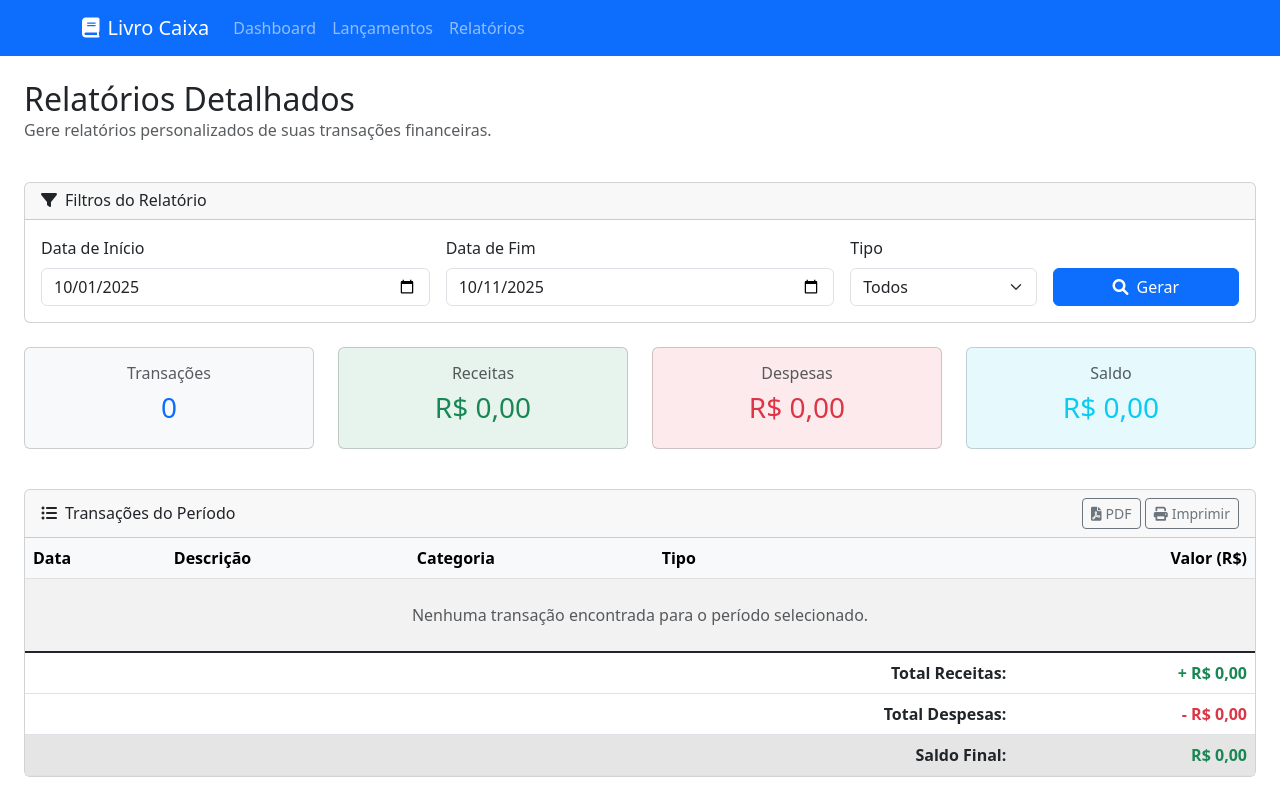
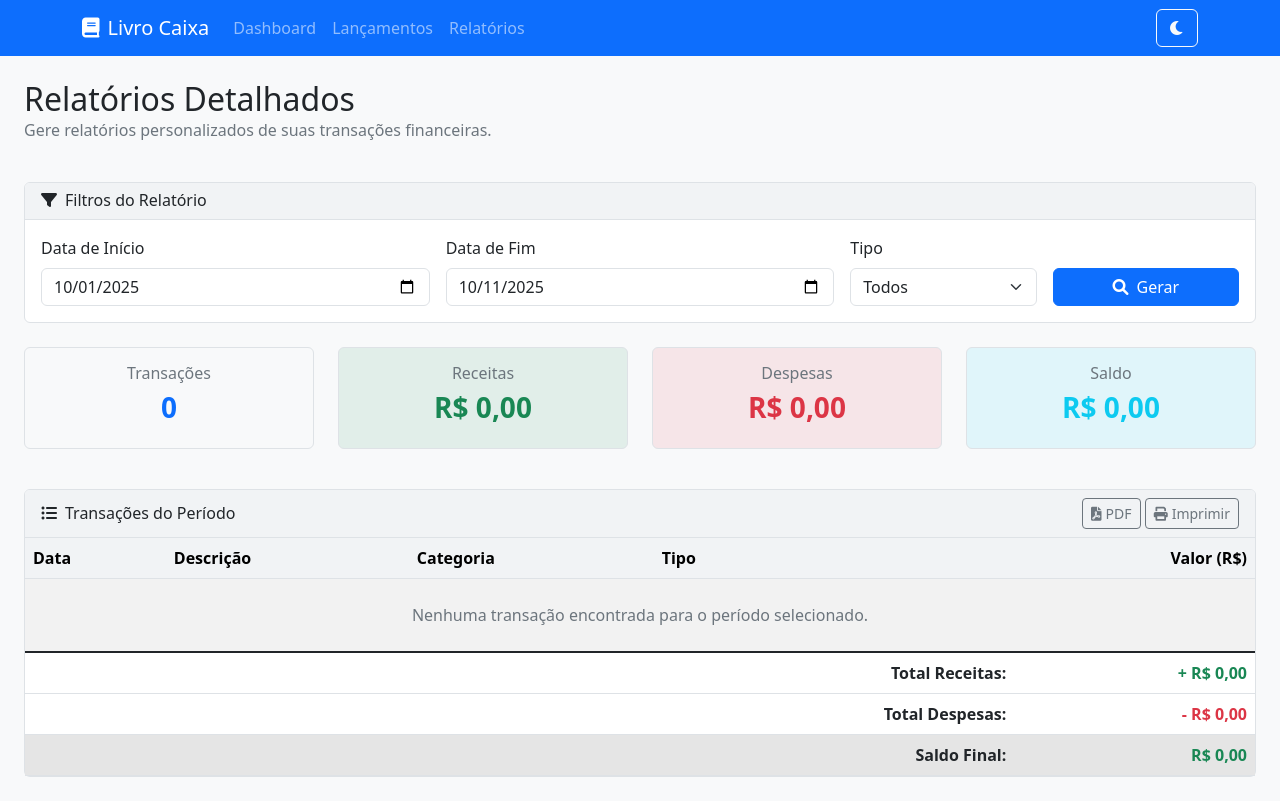
Before and after one commit to artenioreis/livro_caixa, a Flask app: page /relatorios in a window 1280 px wide. Run offline with Flask 3, Linux system fonts and the light colour scheme; data that the repository does not hold is empty; some libraries are stand-ins or nearby versions.

Commit message:
anexo ok

```diff
--- a/static/css/style.css
+++ b/static/css/style.css
@@ -1,6 +1,76 @@
-/* ... (demais estilos mantidos) */
+/* Definição de variáveis para o tema claro (padrão) */
+:root {
+    --primary-color: #0d6efd;
+    --background-color: #f8f9fa;
+    --card-background-color: #ffffff;
+    --text-color: #212529;
+    --muted-text-color: #6c757d;
+    --border-color: #dee2e6;
+    --header-background-color: #f1f3f5;
+}
 
-/* SUBSTITUA OS ESTILOS ANTERIORES DOS CARDS POR ESTES */
+/* Definição de variáveis para o tema escuro */
+[data-theme="dark"] {
+    --primary-color: #4a90e2;
+    --background-color: #121212;
+    --card-background-color: #1e1e1e;
+    --text-color: #e0e0e0;
+    --muted-text-color: #a0a0a0;
+    --border-color: #444;
+    --header-background-color: #2a2a2a;
+}
+
+body {
+    background-color: var(--background-color);
+    color: var(--text-color);
+    transition: background-color 0.3s ease, color 0.3s ease;
+}
+
+.card {
+    background-color: var(--card-background-color);
+    border: 1px solid var(--border-color);
+    color: var(--text-color);
+    transition: background-color 0.3s ease;
+}
+
+.card-header {
+    background-color: var(--header-background-color);
+    border-bottom: 1px solid var(--border-color);
+}
+
+.text-muted {
+    color: var(--muted-text-color) !important;
+}
+
+.table {
+    color: var(--text-color);
+}
+
+.table-light {
+    --bs-table-bg: var(--header-background-color);
+    --bs-table-border-color: var(--border-color);
+}
+
+.table-striped>tbody>tr:nth-of-type(odd)>* {
+    --bs-table-accent-bg: rgba(0, 0, 0, 0.02);
+}
+
+[data-theme="dark"] .table-striped>tbody>tr:nth-of-type(odd)>* {
+    --bs-table-accent-bg: rgba(255, 255, 255, 0.05);
+}
+
+.form-control, .form-select {
+    background-color: var(--card-background-color);
+    color: var(--text-color);
+    border: 1px solid var(--border-color);
+}
+
+.form-control:focus, .form-select:focus {
+    background-color: var(--card-background-color);
+    color: var(--text-color);
+    border-color: var(--primary-color);
+    box-shadow: 0 0 0 0.25rem rgba(var(--primary-color), 0.25);
+}
 
 /* Estilos para os Cards de Resumo (Dashboard) */
 .summary-card {
@@ -29,7 +99,6 @@
     background: linear-gradient(135deg, #dc3545, #e83e8c);
 }
 
-/* Novas classes para o card de Saldo */
 .card-saldo.positive-saldo {
     background: linear-gradient(135deg, #4e54c8, #8f94fb);
 }
@@ -51,4 +120,46 @@
     font-weight: 600;
 }
 
-/* Fim da substituição */
+/* --- MELHORIA PARA CARDS DE RELATÓRIO NO MODO ESCURO --- */
+
+/* Estilo base para os cards de resumo do relatório */
+.card-resumo .card-body {
+    padding: 1rem;
+}
+
+.card-resumo h3 {
+    font-size: 1.75rem;
+    font-weight: 600;
+}
+
+/* Cores específicas para o modo escuro */
+[data-theme="dark"] .card-resumo.bg-light {
+    background-color: #3a3a3a !important; /* Cor mais escura para o fundo "light" */
+    border: 1px solid #555;
+}
+
+[data-theme="dark"] .card-resumo.bg-success.bg-opacity-10 {
+    background-color: rgba(40, 167, 69, 0.2) !important;
+    border: 1px solid rgba(40, 167, 69, 0.6);
+}
+
+[data-theme="dark"] .card-resumo.bg-danger.bg-opacity-10 {
+    background-color: rgba(220, 53, 69, 0.2) !important;
+    border: 1px solid rgba(220, 53, 69, 0.6);
+}
+
+[data-theme="dark"] .card-resumo.bg-info.bg-opacity-10 {
+    background-color: rgba(13, 202, 240, 0.2) !important;
+    border: 1px solid rgba(13, 202, 240, 0.6);
+}
+
+[data-theme="dark"] .card-resumo.bg-warning.bg-opacity-10 {
+    background-color: rgba(255, 193, 7, 0.2) !important;
+    border: 1px solid rgba(255, 193, 7, 0.6);
+}
+
+[data-theme="dark"] .card-resumo .text-primary { color: #5dade2 !important; }
+[data-theme="dark"] .card-resumo .text-success { color: #58d68d !important; }
+[data-theme="dark"] .card-resumo .text-danger  { color: #ec7063 !important; }
+[data-theme="dark"] .card-resumo .text-info    { color: #5dade2 !important; }
+[data-theme="dark"] .card-resumo .text-warning { color: #f4d03f !important; }
--- a/static/js/script.js
+++ b/static/js/script.js
@@ -5,12 +5,12 @@ let anexoModal = null; // Para guardar a instância do modal
 // Inicialização
 document.addEventListener('DOMContentLoaded', function() {
 
+    configurarThemeSwitcher(); // 1. Garante que a lógica do tema é iniciada
+
     // --- Lógica para a Página Index (Dashboard) ---
-    // A forma mais fiável de detetar a página inicial é verificar a existência dos seus elementos únicos.
     const dashboardElement = document.getElementById('total-receitas');
     if (dashboardElement) {
         carregarDadosDashboard();
-        // Atualiza os dados do dashboard a cada 30 segundos
         setInterval(carregarDadosDashboard, 30000);
     }
 
@@ -28,6 +28,41 @@ document.addEventListener('DOMContentLoaded', function() {
         configurarFormularioRelatorio();
     }
 });
+
+// --- Lógica do Tema Claro/Escuro ---
+function configurarThemeSwitcher() {
+    const themeSwitcher = document.getElementById('theme-switcher');
+    if (!themeSwitcher) return; // Se o botão não existir, para a execução
+
+    const themeIcon = themeSwitcher.querySelector('i');
+    const html = document.documentElement;
+
+    // Carrega o tema salvo no localStorage ou usa 'light' como padrão
+    const savedTheme = localStorage.getItem('theme') || 'light';
+    html.setAttribute('data-theme', savedTheme);
+    if(themeIcon) {
+        themeIcon.className = savedTheme === 'dark' ? 'fas fa-sun' : 'fas fa-moon';
+    }
+
+    // Adiciona o evento de clique ao botão
+    themeSwitcher.addEventListener('click', () => {
+        const currentTheme = html.getAttribute('data-theme');
+        const newTheme = currentTheme === 'dark' ? 'light' : 'dark';
+
+        html.setAttribute('data-theme', newTheme);
+        localStorage.setItem('theme', newTheme);
+
+        if(themeIcon) {
+            themeIcon.className = newTheme === 'dark' ? 'fas fa-sun' : 'fas fa-moon';
+        }
+
+        // Se estiver na dashboard, recarrega os gráficos para aplicar as cores do novo tema
+        if (document.getElementById('grafico-mensal')) {
+            carregarGraficos();
+        }
+    });
+}
+
 
 // Carrega os dados APENAS para o dashboard
 function carregarDadosDashboard() {
@@ -102,30 +137,13 @@ async function carregarSaldo() {
         const response = await fetch('/api/relatorios/saldo');
         const saldo = await response.json();
 
-        // Debug: verifique a estrutura real dos dados
-        console.log('Dados do saldo:', saldo);
+        let receitas = saldo.receitas || 0;
+        let despesas = saldo.despesas || 0;
+        let saldoTotal = saldo.saldo || (receitas - despesas);
 
-        // Ajuste para diferentes estruturas possíveis da API
-        let receitas, despesas, saldoTotal;
-
-        if (saldo.geral) {
-            // Estrutura com objeto "geral"
-            receitas = saldo.geral.receitas || 0;
-            despesas = saldo.geral.despesas || 0;
-            saldoTotal = saldo.geral.saldo || (receitas - despesas);
-        } else {
-            // Estrutura direta
-            receitas = saldo.receitas || saldo.total_receitas || 0;
-            despesas = saldo.despesas || saldo.total_despesas || 0;
-            saldoTotal = saldo.saldo || (receitas - despesas);
-        }
-
-        document.getElementById('total-receitas').textContent =
-            formatarMoeda(receitas);
-        document.getElementById('total-despesas').textContent =
-            formatarMoeda(despesas);
-        document.getElementById('saldo-total').textContent =
-            formatarMoeda(saldoTotal);
+        document.getElementById('total-receitas').textContent = formatarMoeda(receitas);
+        document.getElementById('total-despesas').textContent = formatarMoeda(despesas);
+        document.getElementById('saldo-total').textContent = formatarMoeda(saldoTotal);
 
         const cardSaldo = document.querySelector('.card-saldo');
         if (cardSaldo) {
@@ -140,10 +158,6 @@ async function carregarSaldo() {
 
     } catch (error) {
         console.error('Erro ao carregar saldo:', error);
-        // Valores padrão em caso de erro
-        document.getElementById('total-receitas').textContent = formatarMoeda(0);
-        document.getElementById('total-despesas').textContent = formatarMoeda(0);
-        document.getElementById('saldo-total').textContent = formatarMoeda(0);
     }
 }
 
@@ -166,7 +180,8 @@ async function carregarGraficoMensal() {
         const trace2 = { x: meses, y: despesas, name: 'Despesas', type: 'bar', marker: { color: '#e74c3c' } };
         const trace3 = { x: meses, y: saldos, name: 'Saldo', type: 'line', marker: { color: '#3498db' }, line: { width: 4 } };
 
-        const layout = { barmode: 'group', showlegend: true, legend: { orientation: 'h' }, margin: { t: 0, r: 0, b: 30, l: 40 }, paper_bgcolor: 'rgba(0,0,0,0)', plot_bgcolor: 'rgba(0,0,0,0)' };
+        const layout = getLayoutGrafico();
+        layout.barmode = 'group';
 
         Plotly.newPlot('grafico-mensal', [trace1, trace2, trace3], layout, { responsive: true, displayModeBar: false });
 
@@ -183,13 +198,38 @@ async function carregarGraficoCategorias() {
         const trace1 = { labels: dados.receitas.map(item => item.categoria), values: dados.receitas.map(item => item.total), name: 'Receitas', type: 'pie', hole: 0.4, domain: { row: 0, column: 0 }, marker: { colors: ['#27ae60', '#2ecc71', '#1abc9c', '#16a085'] } };
         const trace2 = { labels: dados.despesas.map(item => item.categoria), values: dados.despesas.map(item => item.total), name: 'Despesas', type: 'pie', hole: 0.4, domain: { row: 0, column: 1 }, marker: { colors: ['#e74c3c', '#c0392b', '#d35400', '#e67e22'] } };
 
-        const layout = { grid: { rows: 1, columns: 2 }, showlegend: true, paper_bgcolor: 'rgba(0,0,0,0)', plot_bgcolor: 'rgba(0,0,0,0)' };
+        const layout = getLayoutGrafico();
+        layout.grid = { rows: 1, columns: 2 };
 
         Plotly.newPlot('grafico-categorias', [trace1, trace2], layout, { responsive: true, displayModeBar: false });
 
     } catch (error) {
         console.error('Erro ao carregar gráfico de categorias:', error);
     }
+}
+
+function getLayoutGrafico() {
+    const isDarkMode = document.documentElement.getAttribute('data-theme') === 'dark';
+    const textColor = isDarkMode ? '#e0e0e0' : '#212529';
+
+    return {
+        showlegend: true,
+        legend: {
+            orientation: 'h',
+            font: { color: textColor }
+        },
+        margin: { t: 20, r: 20, b: 30, l: 40 },
+        paper_bgcolor: 'rgba(0,0,0,0)',
+        plot_bgcolor: 'rgba(0,0,0,0)',
+        xaxis: {
+            tickfont: { color: textColor },
+            gridcolor: isDarkMode ? '#444' : '#dee2e6'
+        },
+        yaxis: {
+            tickfont: { color: textColor },
+            gridcolor: isDarkMode ? '#444' : '#dee2e6'
+        }
+    };
 }
 
 // Funções de transações
@@ -222,7 +262,7 @@ async function adicionarTransacao() {
             form.reset();
             document.getElementById('data').value = new Date().toISOString().split('T')[0];
             mostrarMensagem('Transação adicionada com sucesso!', 'success');
-            carregarTransacoes(); // Apenas atualiza a lista de transações na mesma página
+            carregarTransacoes();
         } else {
             throw new Error(result.error);
         }
@@ -245,7 +285,7 @@ async function excluirTransacao(id) {
         const result = await response.json();
 
         if (result.success) {
-            carregarTransacoes(); // Atualiza a lista na página
+            carregarTransacoes();
             mostrarMensagem('Transação excluída com sucesso!', 'success');
         } else {
             throw new Error(result.error);
@@ -390,7 +430,6 @@ async function gerarRelatorio() {
     }
 
     const resultadoDiv = document.getElementById('resultado-relatorio');
-    resultadoDiv.innerHTML = `<div class="text-center py-5"><div class="spinner-border text-primary" role="status"><span class="visually-hidden">A carregar...</span></div></div>`;
     resultadoDiv.style.display = 'block';
 
     try {
@@ -400,7 +439,6 @@ async function gerarRelatorio() {
     } catch (error) {
         console.error('Erro ao gerar relatório:', error);
         mostrarMensagem('Erro ao gerar relatório!', 'danger');
-        resultadoDiv.innerHTML = `<div class="alert alert-danger">Erro ao carregar dados.</div>`;
     }
 }
 
--- a/templates/base.html
+++ b/templates/base.html
@@ -1,5 +1,5 @@
 <!DOCTYPE html>
-<html lang="pt-BR">
+<html lang="pt-BR" data-theme="light">
 <head>
     <meta charset="UTF-8">
     <meta name="viewport" content="width=device-width, initial-scale=1.0">
@@ -23,7 +23,7 @@
                 <span class="navbar-toggler-icon"></span>
             </button>
             <div class="collapse navbar-collapse" id="navbarNav">
-                <ul class="navbar-nav">
+                <ul class="navbar-nav me-auto">
                     <li class="nav-item">
                         <a class="nav-link" href="{{ url_for('index') }}">Dashboard</a>
                     </li>
@@ -34,6 +34,19 @@
                         <a class="nav-link" href="{{ url_for('relatorios') }}">Relatórios</a>
                     </li>
                 </ul>
+                <div class="d-flex align-items-center">
+                    {% if g.user %}
+                        <span class="navbar-text me-3">
+                            Olá, {{ g.user['username'] }}
+                        </span>
+                        <a href="{{ url_for('logout') }}" class="btn btn-danger me-2">
+                            <i class="fas fa-sign-out-alt"></i> Sair
+                        </a>
+                    {% endif %}
+                    <button id="theme-switcher" class="btn btn-outline-light">
+                        <i class="fas fa-moon"></i>
+                    </button>
+                </div>
             </div>
         </div>
     </nav>
```
Also changed, not shown: templates/login.html (added, +49 -0 lines), templates/register.html (added, +49 -0 lines), livro_caixa.db, uploads/recibo.jpg.
